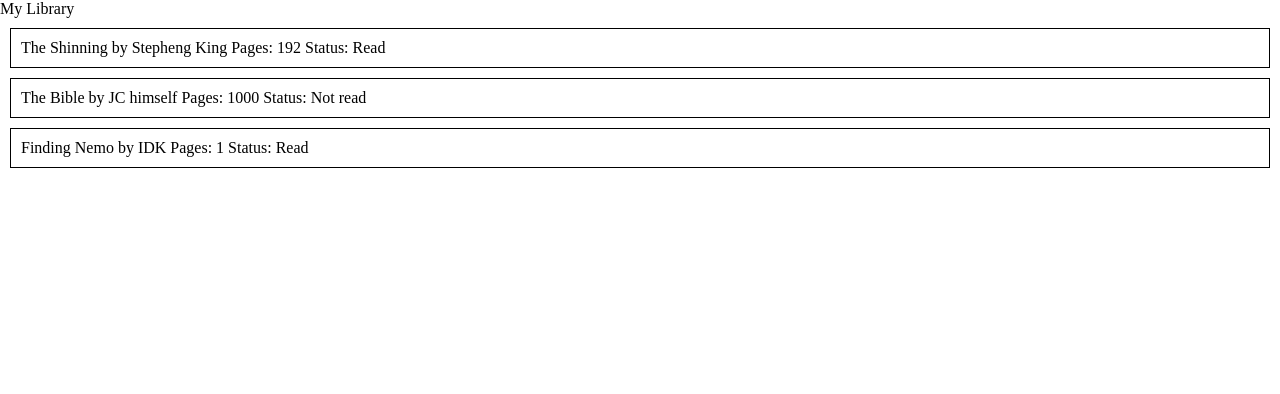
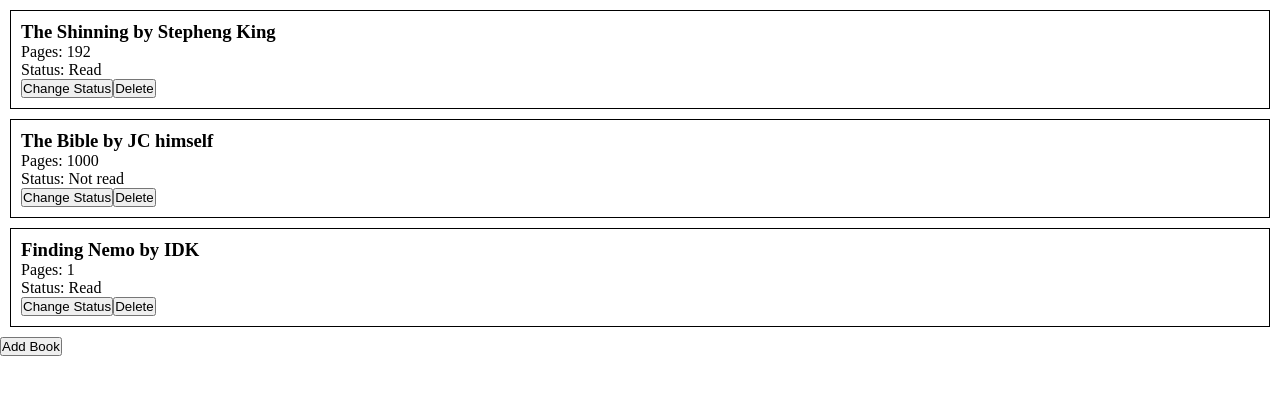
Before and after one commit to GMonteiro90/Library, a plain HTML site: page index.html in a window 1280 px wide. Drawn offline with Linux system fonts and the light colour scheme.

Commit message:
added buttons for delete and change status on script.js

```diff
--- a/index.html
+++ b/index.html
@@ -1,13 +1,15 @@
-<!DOCTYPE html>
+<!doctype html>
 <html lang="en">
   <head>
     <meta charset="UTF-8" />
-    <link rel="stylesheet" href="style.css">
+    <link rel="stylesheet" href="style.css" />
     <meta name="viewport" content="width=device-width, initial-scale=1.0" />
     <script src="script.js" defer></script>
     <title>Library</title>
   </head>
   <body>
-    <div id="display">My Library</div>
+    <div class="display">My Library</div>
+    <button class="addBook">Add Book</button>
+    </div>
   </body>
 </html>
--- a/script.js
+++ b/script.js
@@ -1,13 +1,13 @@
 const myLibrary = [];
 
-function Book(title, author, page, read){
+function Book(title, author, pages, read){
     if (!new.target){
         throw Error("Must use the new operator to call the function");
     }
     this.id = crypto.randomUUID();
     this.title = title;
     this.author = author;
-    this.page = page;
+    this.pages = pages;
     this.read = read;
 }
 
@@ -21,15 +21,39 @@ addBookToLibrary('The Bible', "JC himself", 1000, false);
 addBookToLibrary('Finding Nemo', "IDK", 1, true);
 
 function renderLibrary(){
-    const main = document.querySelector("body");
+    const main = document.querySelector(".display");
+    main.innerHTML = "";
     for (const book of myLibrary){
         const container = document.createElement("div");
+
+        const title = document.createElement("h3");
+        title.textContent = `${book.title} by ${book.author}`;
+        const pages = document.createElement("p");
+        pages.textContent = `Pages: ${book.pages}`;
+        const status = document.createElement("p");
+        status.textContent = `Status: ${book.read ? "Read" : "Not read"}`;
+
+        const deleteButton = document.createElement("button");
+        const readButton = document.createElement("button");
+
         container.classList.add("book");
-        container.textContent = `  ${book.title} by ${book.author}
-                Pages: ${book.page}
-                Status: ${book.read ? "Read" : "Not read"}
-            `;
+        deleteButton.classList.add("delButton")
+        deleteButton.textContent = "Delete"
+        readButton.classList.add("rButton")
+        readButton.textContent = "Change Status"
+
+        container.append(title, pages, status, readButton, deleteButton);
         main.appendChild(container);
+
+        readButton.addEventListener("click", () => {
+            book.read = !book.read;
+            renderLibrary();
+})
+        deleteButton.addEventListener("click", () => {
+            const index = myLibrary.findIndex((currentBook) => currentBook.id === book.id);
+            myLibrary.splice(index, 1);
+            renderLibrary();
+        });
 }
 };
 renderLibrary();
```
